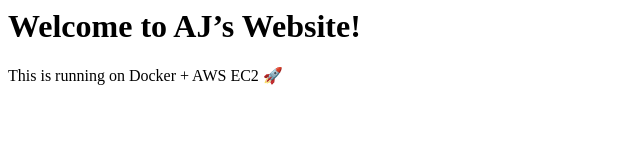
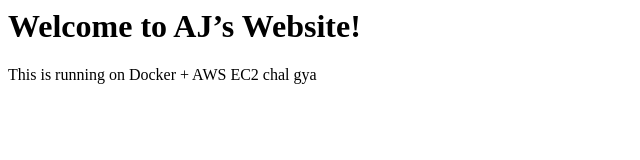
Before and after one commit to Ayush20076564/static-web-docker, a plain HTML site: page docker/index.html in a window 1280 px wide. Shown: the full height of the page, 0-640 px from the left. Drawn offline with Linux system fonts and the light colour scheme.

Commit message:
CchaL GGYA

```diff
--- a/docker/index.html
+++ b/docker/index.html
@@ -3,6 +3,6 @@
   <head><title>AJ Website</title></head>
   <body>
     <h1>Welcome to AJ’s Website!</h1>
-    <p>This is running on Docker + AWS EC2 🚀</p>
+    <p>This is running on Docker + AWS EC2 chal gya </p>
   </body>
 </html>
```
